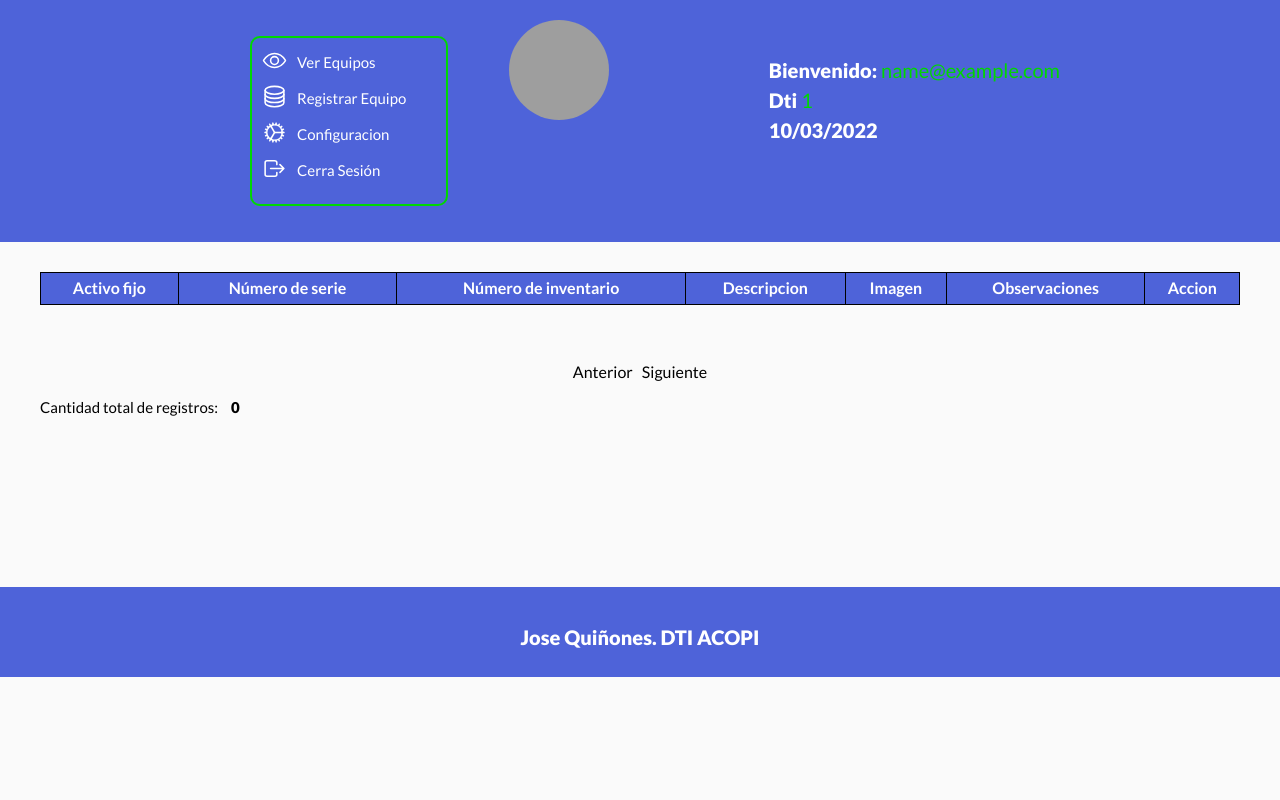
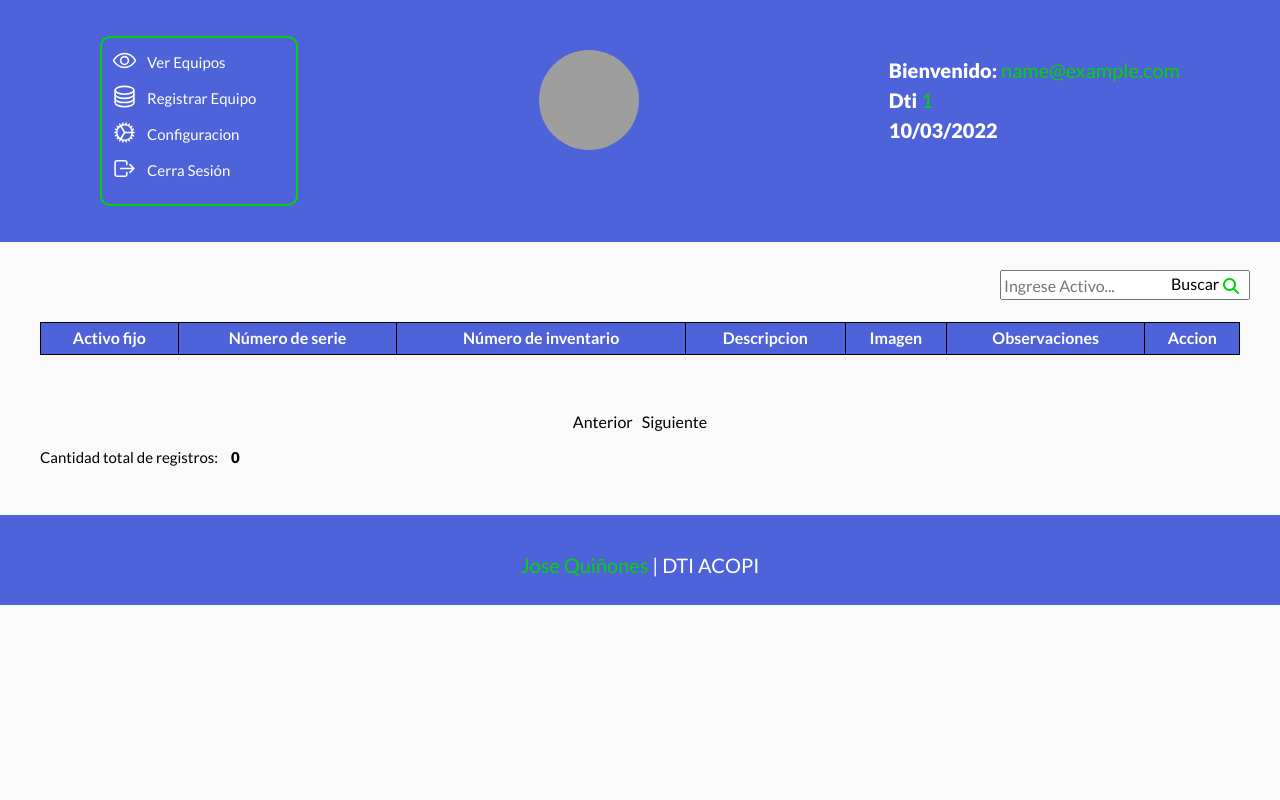
Before and after one commit to jduquinones/ProyectoINventario, a PHP site: page / in a window 1280 px wide. Run offline with PHP 8.4, Linux system fonts and the light colour scheme; the visitor is signed in with stand-in values (Sample User, id 1); data that the repository does not hold is empty; some libraries are stand-ins or nearby versions; grey boxes are pictures that could not be loaded.

Commit message:
input buscar

```diff
--- a/includes/templates/footer.php
+++ b/includes/templates/footer.php
@@ -1,8 +1,9 @@
     <footer class="footer">
-            <p class="parrafo-footer">Jose Quiñones. DTI ACOPI </p>
+            <p class="parrafo-footer"><span>Jose Quiñones </span>| DTI ACOPI </p>
     </footer>
     <script src="src/js/app.js"></script>
     <script type="module" src="https://unpkg.com/ionicons@5.5.2/dist/ionicons/ionicons.esm.js"></script>
     <script nomodule src="https://unpkg.com/ionicons@5.5.2/dist/ionicons/ionicons.js"></script>
+    <script src="https://kit.fontawesome.com/327160e154.js" crossorigin="anonymous"></script>
 </body>
 </html>
--- a/index.php
+++ b/index.php
@@ -58,6 +58,13 @@
 ?>
 
     <main class="contenedor">
+        <div class="buscador">
+           <form action="buscar.php" method="POST">
+                <input type="text" name="buscar" placeholder="Ingrese Activo...">
+                <i class="fa-solid fa-magnifying-glass"></i>
+                <input class="buscar" type="submit" value="Buscar">
+           </form>
+        </div>
         <table class="tabla tabla__color">
             <thead>
                 <tr>
--- a/src/scss/app.scss
+++ b/src/scss/app.scss
@@ -12,4 +12,5 @@
 @import 'layout/footer';
 @import 'layout/index';
 @import 'layout/crearEquipo';
+@import 'layout/error';
 @import 'layout/base';
--- /dev/null
+++ b/src/scss/layout/_error.scss
@@ -0,0 +1,4 @@
+
+.error p {
+    color: $negro;
+}
--- a/src/scss/layout/_footer.scss
+++ b/src/scss/layout/_footer.scss
@@ -1,12 +1,16 @@
 .footer {
     background-color: $azulClaro;
     padding: 3rem 0;
-    margin-top: 17.2rem;
+    margin-top: 5rem;
     width: 100%;
-
     p {
+        font-weight: 400;
         color: $blanco;
         text-align: center;
         text-transform: initial;
+        span {
+            color: $verde;
+            font-size: 2rem;
+        }
     }
 }
--- a/src/scss/layout/_header.scss
+++ b/src/scss/layout/_header.scss
@@ -3,7 +3,6 @@
     height: auto;
     display: flex;
     justify-content: space-between;
-    padding-right: 12rem;
 }
 .header .header__info {
     margin: 5rem 10rem 0 0;
@@ -25,9 +24,8 @@
 }
 
 .navegacion {
-    margin: 2rem 0 2rem 15rem;
+    margin: 2rem 0 2rem 10rem;
     background-color: $azulClaro;
-    margin-left: 25rem;
     ul {
         padding: 0;
         width: auto;
@@ -89,14 +87,14 @@ a .icono {
 }
 .navegacion li ul{
     position: absolute;
-    left: 40rem;
+    left: 20rem;
     display: none;
 }
 .navegacion li:hover ul{
     display: block;
 }
 .logo a picture img {
-    margin: 2rem 10rem 0 0 ;
+    margin: 5rem 1rem 0 0 ;
     width: 10rem;
     height: 10rem;
     border-radius: 50rem;
--- a/src/scss/layout/_index.scss
+++ b/src/scss/layout/_index.scss
@@ -1,8 +1,42 @@
 
+.buscador {
+    position: absolute;
+    top: 27rem;
+    right: 0;
+    bottom: 0;
+    left: 100rem;
+    input[type="text"] {
+        height: 3rem;
+        width: 25rem;
+    }
+    i {
+        position: relative;
+        right:3rem;
+        width: 2rem;
+        height: 2rem;
+        &:hover{
+            cursor: pointer;
+        }
+    }
+    .buscar {
+        position: relative;
+        top: -3rem;
+        left: 16.5rem;
+        background-color: transparent;
+        width: 7.5rem;
+        padding-right: 3rem;
+        border: none;
+        z-index: 1000;
+    }
+}
+.buscar:hover,i {
+    color: $verde;
+    cursor: pointer;
+}
 .tabla{
     width: 100%;
     border: 1px solid $negro;
-    margin: 3rem 0 0 0;
+    margin: 8rem 0 0 0;
     border-collapse: collapse;
     thead {
         background-color: $azulClaro;
@@ -20,6 +54,7 @@
     .boton {
         display: block;
         margin-top: 1rem;
+        margin-bottom: 1rem;
         width: 12rem;
         height: 5rem;
         color: $negro;
@@ -28,6 +63,7 @@
         font-size: 2rem;
         border-radius: 2rem;
         text-decoration: none;
+        text-align: center;
         border: 1px solid $gris;
         height: 3rem;
         &:hover {
```
Also changed, not shown: buscar.php (added, +63 -0 lines), build/css/app.css, 1 other file.
